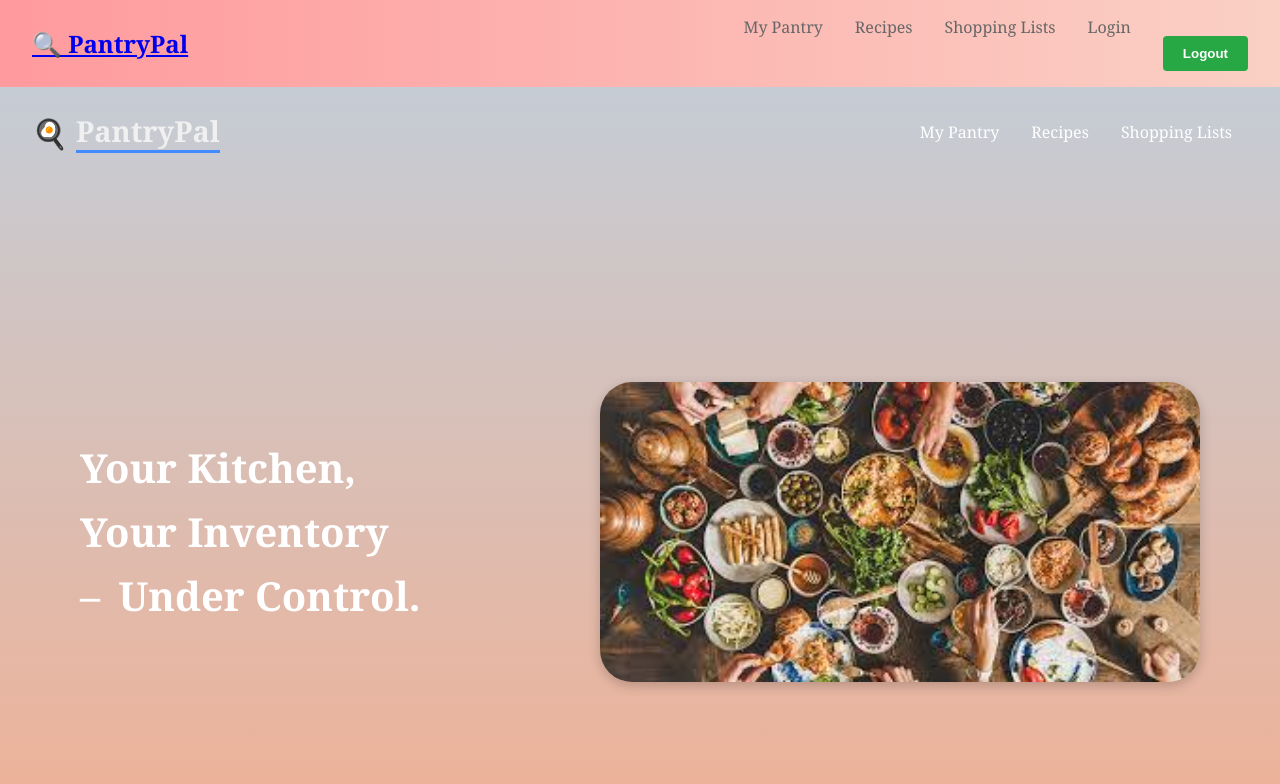
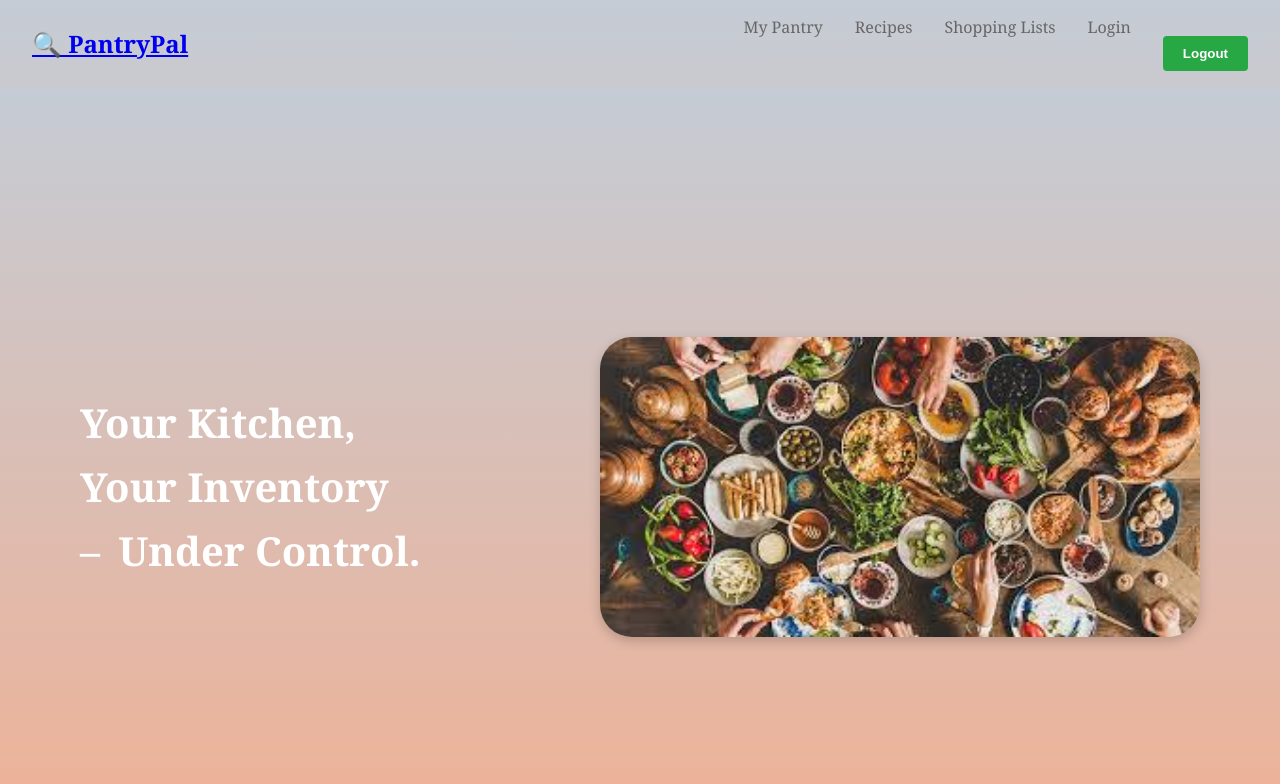
Before and after one commit to farzadferd/pantry-pal, a React (Create React App) app in the folder client/: page / in a window 1280 px wide. Shown: the top 784 px of the page. Built offline with nearby package versions, Linux system fonts and the light colour scheme.

Commit message:
Fixed homepage and changed background

```diff
--- a/client/src/App.css
+++ b/client/src/App.css
@@ -7,7 +7,7 @@
 }
 
 .App{
-  background: linear-gradient(to right, #ff9a9e, #fad0c4); /* Customize the colors */
+  background: linear-gradient(to bottom, #c5ccd5, #f2af91); /* sunset-like gradient */
   min-height: 100vh;
 
 }
--- a/client/src/pages/HomePage.js
+++ b/client/src/pages/HomePage.js
@@ -5,18 +5,7 @@ import "./HomePage.css";
 const HomePage = () => {
   return (
     <div className="homepage-container">
-      <nav className="navbar">
-        <div className="logo">
-          <span role="img" aria-label="frying pan">🍳</span>
-          <span className="logo-text">PantryPal</span>
-        </div>
-        <div className="nav-links">
-          <a href="#">My Pantry</a>
-          <a href="#">Recipes</a>
-          <a href="#">Shopping Lists</a>
-          {/* <a href="#"><FaUserCircle className="user-icon" /> Account</a> */}
-        </div>
-      </nav>
+
 
       <div className="main-content">
         <div className="text-section">
```
